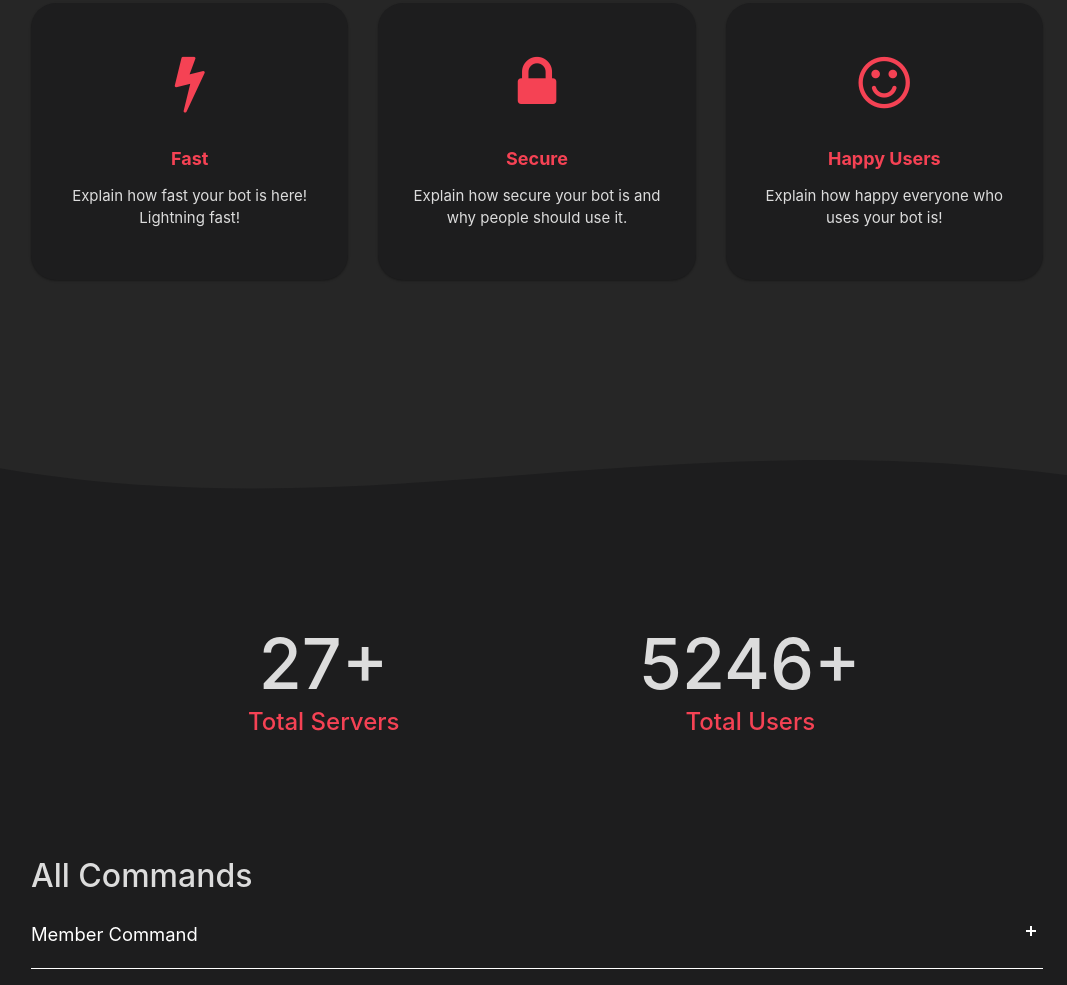
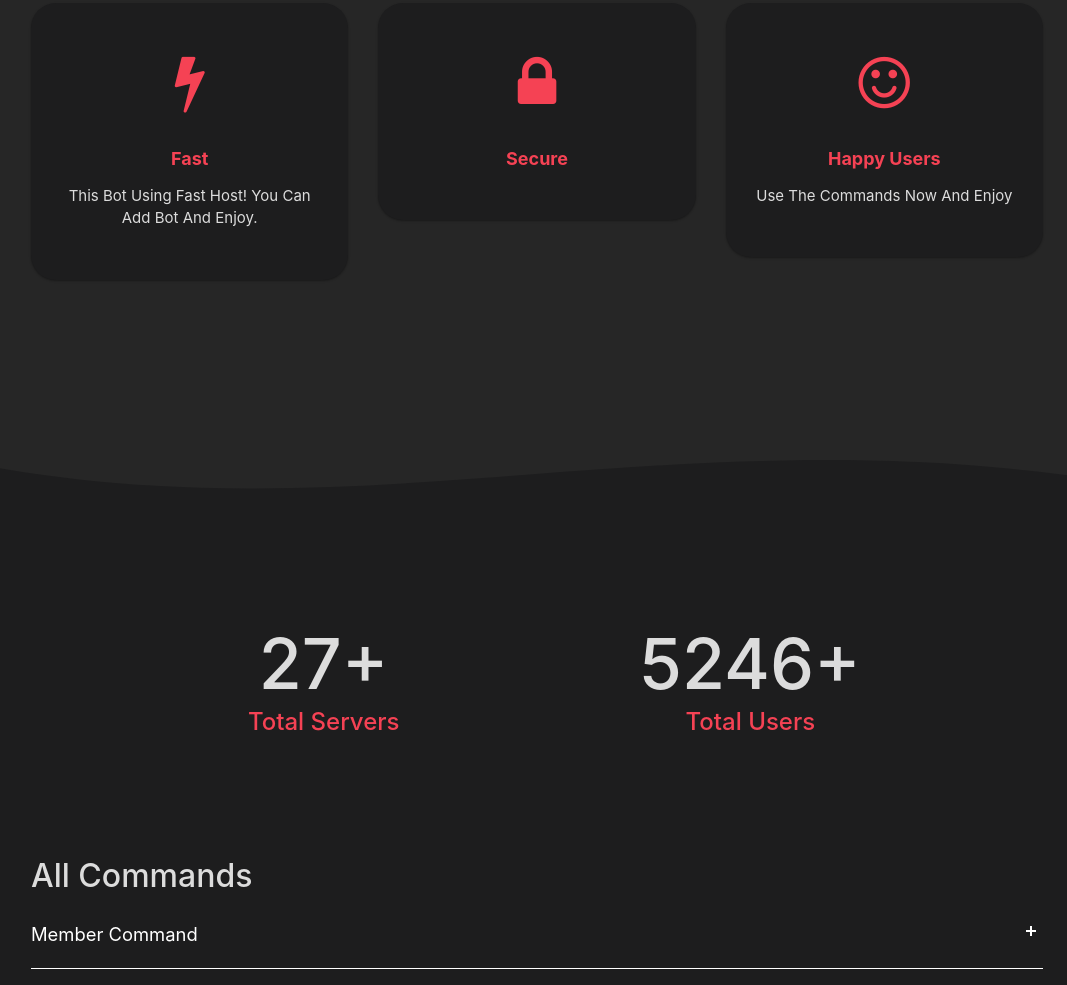
Before and after one commit to marvelishere/marvel1, a plain HTML site: page index.html in a window 1280 px wide. Shown: the part 859-1844 px from the top of the page, without its empty margins (103-1170 px from the left). Drawn offline with nearby package versions, Linux system fonts and the light colour scheme; files whose address does not match are found by name.

Commit message:
Update index.html

```diff
--- a/index.html
+++ b/index.html
@@ -50,19 +50,19 @@
                 <div class="col-sm-6 col-md-5 col-lg-4 item">
                     <div id="features" class="box" style="/*border-radius: 34px;*/"><i class="fa fa-bolt icon" style="color: var(--main-color);"></i>
                         <h3 class="name">Fast</h3>
-                        <p class="description" style="color: var(--secondary-text-color);">Explain how fast your bot is here! Lightning fast!<br></p>
+                        <p class="description" style="color: var(--secondary-text-color);">This Bot Using Fast Host! You Can Add Bot And Enjoy.<br></p>
                     </div>
                 </div>
                 <div class="col-sm-6 col-md-5 col-lg-4 item">
                     <div id="features" class="box"><i class="fa fa-lock icon" style="color: var(--main-color);"></i>
                         <h3 class="name">Secure</h3>
-                        <p class="description" style="color: var(--secondary-text-color);">Explain how secure your bot is and why people should use it.<br></p>
+                        <p class="description" style="color: var(--secondary-text-color);"This Bot Using Safe Code! And You Can Be Sure Of This.<br></p>
                     </div>
                 </div>
                 <div class="col-sm-6 col-md-5 col-lg-4 item">
                     <div id="features" class="box"><i class="fa fa-smile-o icon" style="color: var(--main-color);"></i>
                         <h3 class="name">Happy Users</h3>
-                        <p class="description" style="color: var(--secondary-text-color);">Explain how happy everyone who uses your bot is!<br></p>
+                        <p class="description" style="color: var(--secondary-text-color);">Use The Commands Now And Enjoy<br></p>
                     </div>
                 </div>
             </div>
```
